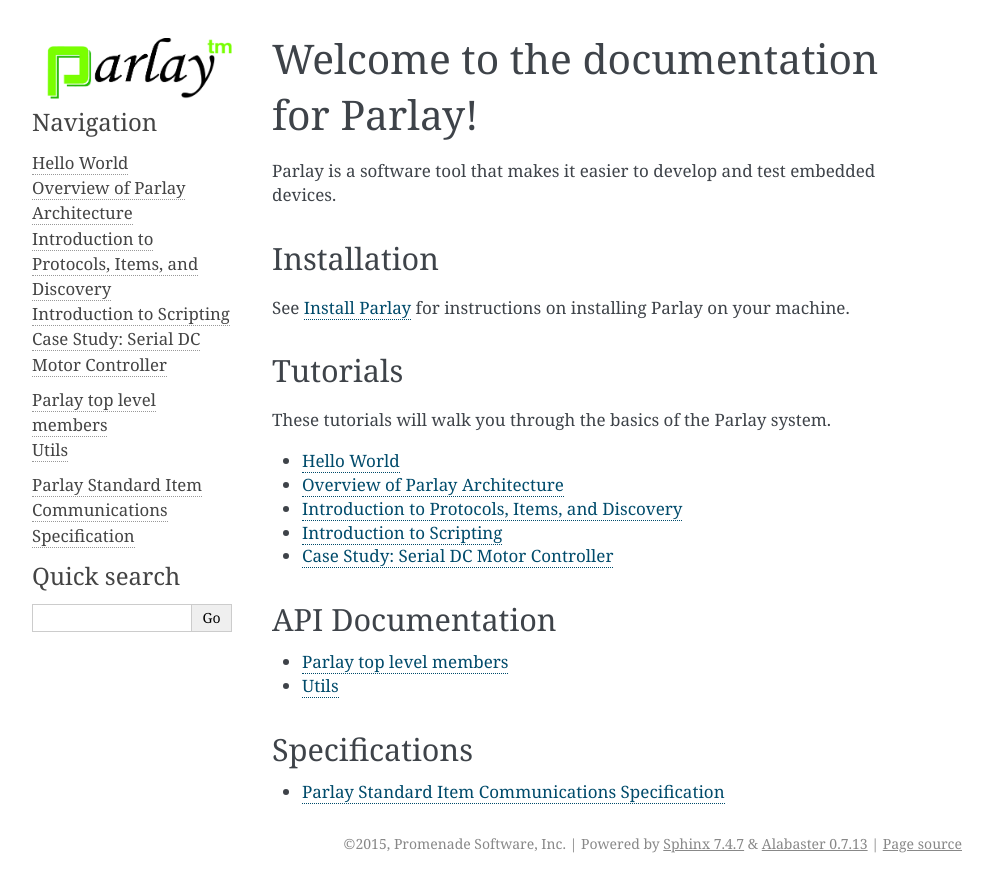
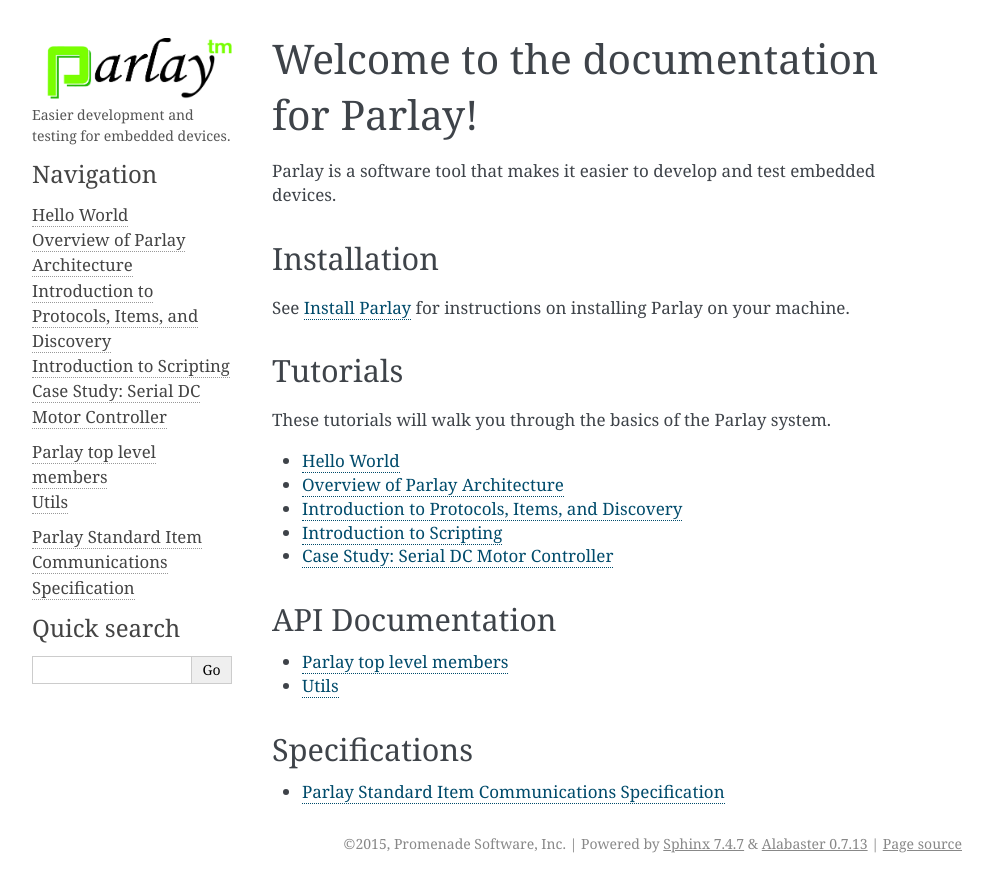
Before and after one commit to jedgentry/Parlay, a Sphinx documentation site: the page built from docs/index.rst, in a window 1280 px wide. Shown: the top 892 px of the page, without its empty margins (148-1141 px from the left). Built offline with Sphinx 7.4.7, drawn with Linux system fonts in a browser that asks for light colours.

Commit message:
docs: fix conf.py to show project description in sidebar

```diff
--- a/docs/conf.py
+++ b/docs/conf.py
@@ -122,7 +122,8 @@
 # further.  For a list of options available for each theme, see the
 # documentation.
 html_theme_options = {
-    'description': 'Easier development and testing for embedded devices.'
+    'logo': 'logo.png',
+    'description': "Easier development and testing for embedded devices."
 }
 
 # Add any paths that contain custom themes here, relative to this directory.
@@ -137,7 +138,7 @@
 
 # The name of an image file (relative to this directory) to place at the top
 # of the sidebar.
-html_logo = "_static/logo.png"
+#html_logo = "_static/logo.png"
 
 # The name of an image file (within the static path) to use as favicon of the
 # docs.  This file should be a Windows icon file (.ico) being 16x16 or 32x32
@@ -164,7 +165,7 @@
 
 # Custom sidebar templates, maps document names to template names.
 html_sidebars = {
-    '**': ['navigation.html', 'searchbox.html']
+    '**': ['about.html', 'navigation.html', 'searchbox.html']
 }
 
 # Additional templates that should be rendered to pages, maps page names to
```
